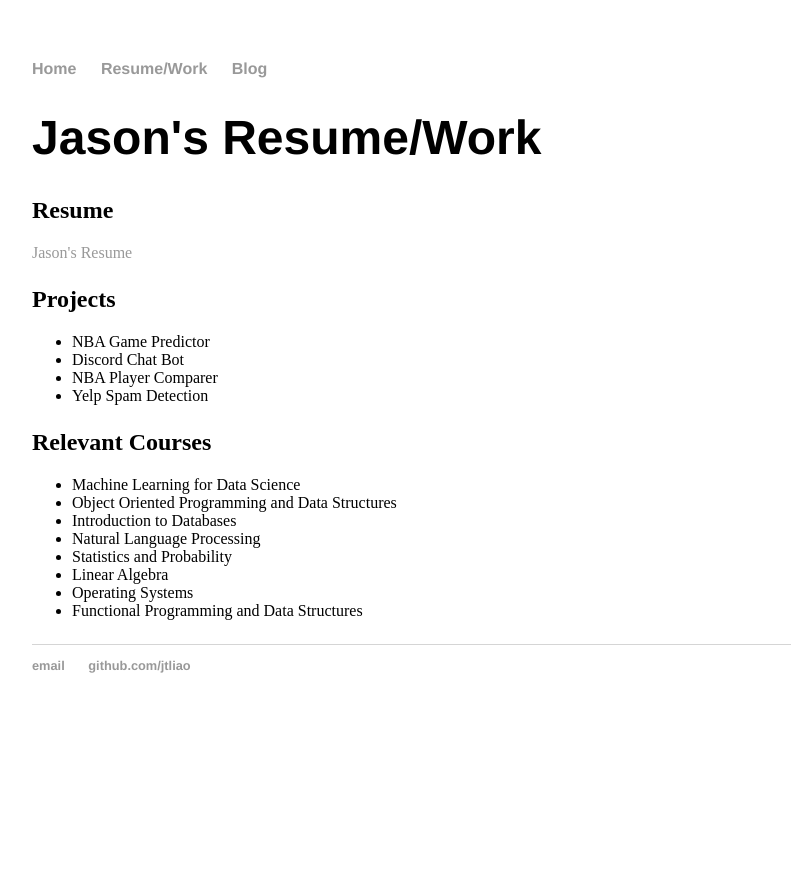
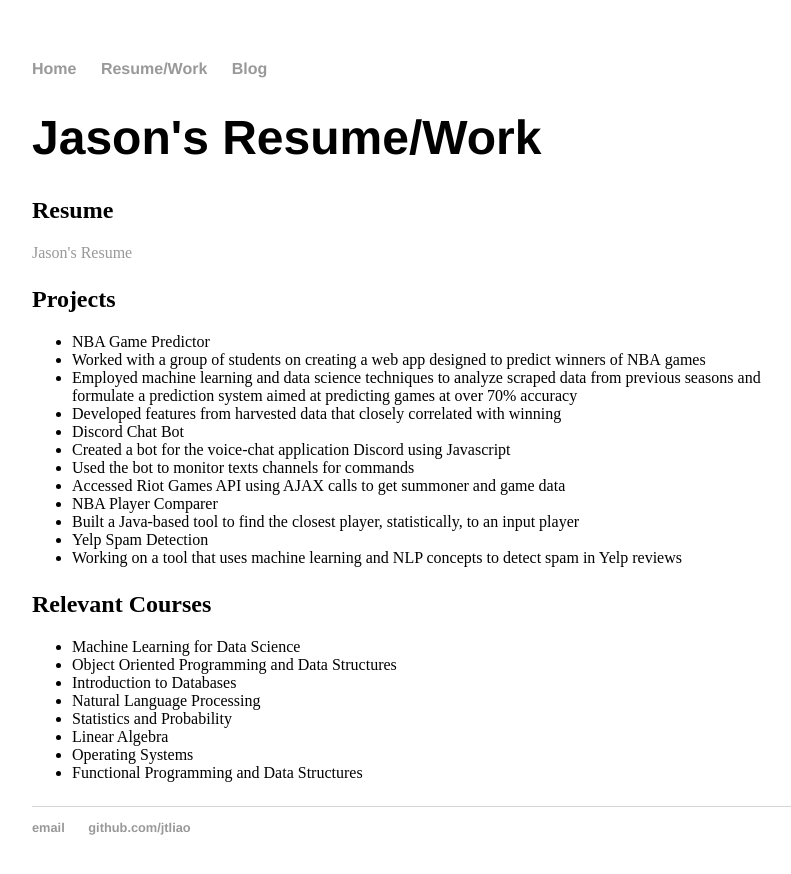
Before and after one commit to jtliao/jtliao.github.io, a Jekyll site: the page built from resume/index.html, in a window 1280 px wide. Shown: the top 874 px of the page, without its empty margins (160-951 px from the left). Built offline with Jekyll 4.4.1, drawn with Linux system fonts in a browser that asks for light colours.

Commit message:
edited resume section

```diff
--- a/resume/index.html
+++ b/resume/index.html
@@ -5,15 +5,25 @@ title: Jason's Resume/Work
 	<h1>{{ page.title }}</h1>
 	<p>
 		<h2> Resume </h2>
-		<a href ="resume.pdf"> Jason's Resume </a>
+		<a href ="Jason_Liao_resume.pdf"> Jason's Resume </a>
 	</p>
 	<p>
 		<h2> Projects </h2>
 		<ul>
 			<li> NBA Game Predictor</li>
+				<li>Worked with a group of students on creating a web app designed to predict winners of NBA games</li>
+				<li>Employed machine learning and data science techniques to analyze scraped data from previous seasons and
+formulate a prediction system aimed at predicting games at over 70% accuracy</li>
+				<li>Developed features from harvested data that closely correlated with winning</li>
+
 			<li> Discord Chat Bot</li>
+				<li> Created a bot for the voice-chat application Discord using Javascript</li>
+				<li> Used the bot to monitor texts channels for commands</li>
+				<li> Accessed Riot Games API using AJAX calls to get summoner and game data</li>
 			<li> NBA Player Comparer</li>
+				<li>Built a Java-based tool to find the closest player, statistically, to an input player</li>
 			<li> Yelp Spam Detection</li>
+				<li>Working on a tool that uses machine learning and NLP concepts to detect spam in Yelp reviews</li>
 		</ul>
 	</p>
 	<p>
```
Also changed, not shown: 2 other files.
